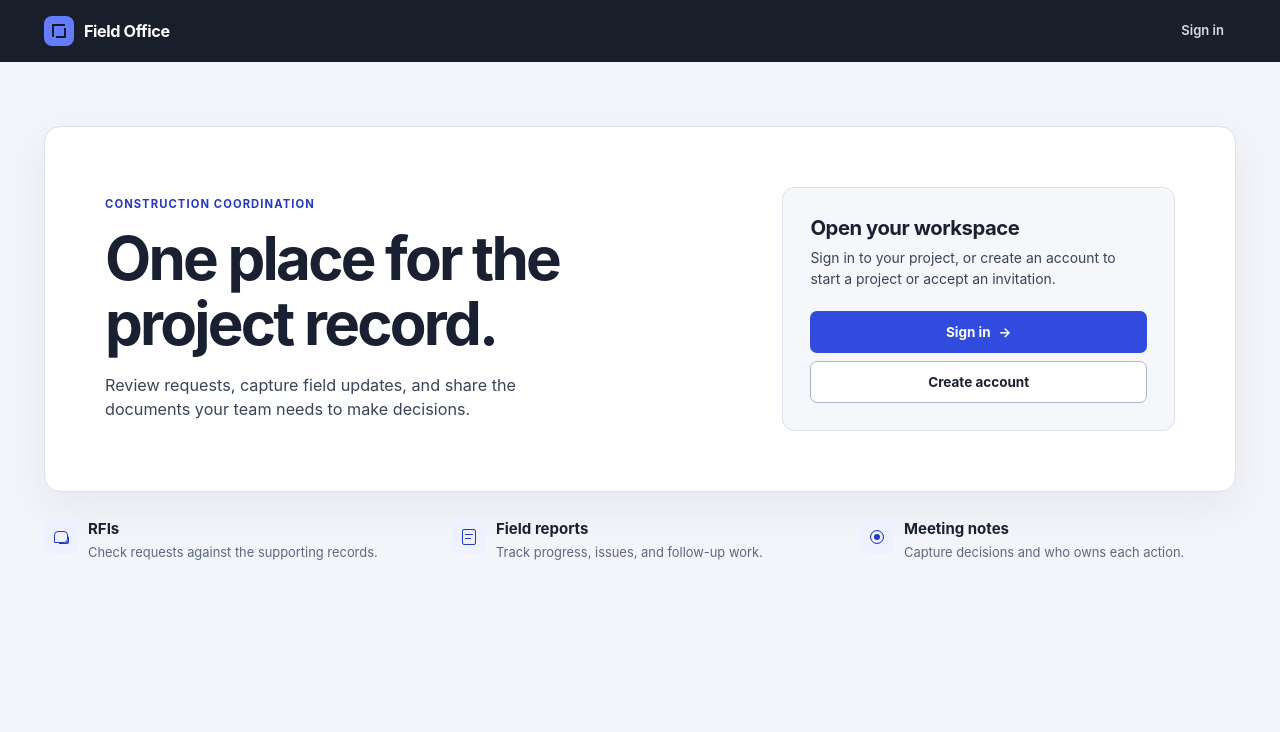
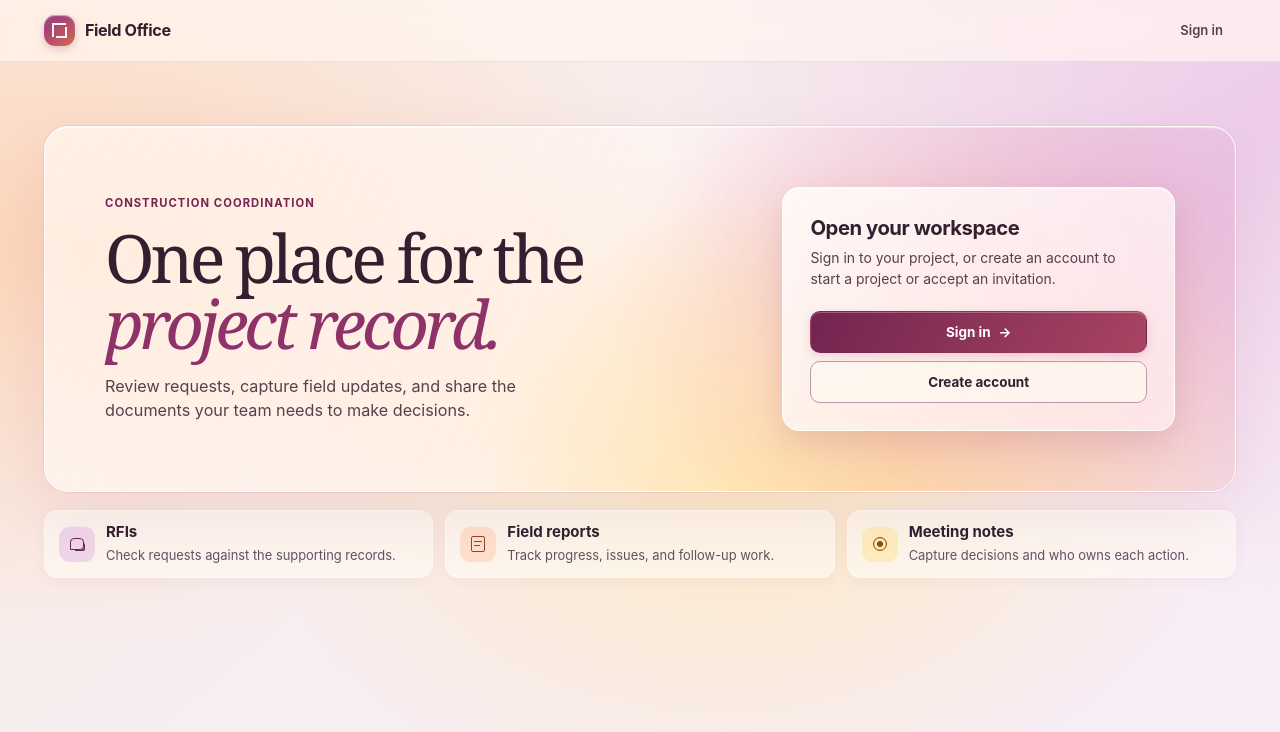
Before and after one commit to AnthonyFald/capstone-grp2, a plain HTML site: page demo-3/public/client/index.html in a window 1280 px wide. Drawn offline with Linux system fonts and the light colour scheme.

Commit message:
Give Field Office a warmer glass finish

```diff
--- a/demo-3/public/client/client.css
+++ b/demo-3/public/client/client.css
@@ -1,25 +1,29 @@
 :root {
   color-scheme: light;
-  --ink: #192032;
-  --body: #384459;
-  --muted: #5d6980;
-  --shell: #191e2b;
-  --ground: #f3f5fa;
-  --surface: #fff;
-  --subtle: #f6f7fb;
-  --line: #dce1eb;
-  --control: #aab5c9;
-  --accent: #304bdd;
-  --accent-hover: #243ac0;
-  --accent-soft: #eef1ff;
-  --focus: #6378ff;
+  --ink: #321f30;
+  --body: #57404d;
+  --muted: #675063;
+  --ground: #f9ede7;
+  --surface: #fffdfb;
+  --glass: #fffdfac2;
+  --subtle: #fbf1f0;
+  --line: #dfc8cf;
+  --control: #b999aa;
+  --accent: #8e3269;
+  --accent-hover: #732450;
+  --accent-soft: #f5e4f0;
+  --focus: #9c3571;
+  --coral: #bb4d37;
+  --coral-soft: #ffdfcc;
+  --amber: #895110;
+  --amber-soft: #ffebbd;
   --positive: #12624c;
   --positive-soft: #e6f6ee;
   --warning: #774d0c;
   --warning-soft: #fff2d8;
   --danger: #ad253d;
   --danger-soft: #ffedf0;
-  --radius: 12px;
+  --radius: 17px;
   --measure: 1192px;
   font: 15px/1.5 Inter, "Segoe UI Variable", "Segoe UI", system-ui, sans-serif;
   color: var(--ink);
@@ -28,7 +32,15 @@
 
 * { box-sizing: border-box; }
 [hidden] { display: none !important; }
-body { margin: 0; min-height: 100dvh; }
+body {
+  margin: 0;
+  min-height: 100dvh;
+  background:
+    radial-gradient(ellipse 65% 490px at 3% 31%, #ffc79d9c, transparent 80%),
+    radial-gradient(ellipse 57% 560px at 100% 14%, #eac3e7cc, transparent 85%),
+    radial-gradient(ellipse 40% 360px at 58% 60%, #ffe6aa9c, transparent 94%),
+    linear-gradient(140deg, var(--ground), #f8edf7 92%);
+}
 h1, h2, h3, p { margin: 0; }
 h1, h2, h3 { overflow-wrap: anywhere; }
 h1 { font-weight: 660; line-height: 1.08; letter-spacing: -.046em; }
@@ -52,23 +64,25 @@ button:disabled { cursor: not-allowed; opacity: .6; }
   gap: 32px;
   min-height: 62px;
   padding: 0 max(24px, calc((100% - var(--measure)) / 2));
-  background: var(--shell);
-  color: var(--surface);
+  border-bottom: 1px solid #9a35641c;
+  background: #fff7f0ac;
+  color: var(--ink);
+  backdrop-filter: blur(16px) saturate(125%);
 }
 .brand { display: inline-flex; align-items: center; gap: 10px; text-decoration: none; color: inherit; font-weight: 680; font-size: 1.08rem; letter-spacing: -.024em; white-space: nowrap; }
-.brand-mark { width: 30px; height: 30px; flex: none; position: relative; border-radius: 8px; background: #647cff; }
-.brand-mark::before, .brand-mark::after { content: ""; position: absolute; inset: 8px 9px 9px 8px; border: 2px solid #151b2c; border-right: 0; border-bottom: 0; }
-.brand-mark::after { inset: 12px 8px 8px 12px; border: 2px solid #151b2c; border-left: 0; border-top: 0; }
+.brand-mark { width: 31px; height: 31px; flex: none; position: relative; border-radius: 11px; background: linear-gradient(142deg, #a54178 28%, #d26950); box-shadow: inset 0 1px 1px #ffffff90, 0 3px 8px #98466343; }
+.brand-mark::before, .brand-mark::after { content: ""; position: absolute; inset: 8px 9px 9px 8px; border: 2px solid #fff7ed; border-right: 0; border-bottom: 0; }
+.brand-mark::after { inset: 12px 8px 8px 12px; border: 2px solid #fff7ed; border-left: 0; border-top: 0; }
 .top-nav, .header-actions, .actions { display: flex; align-items: center; flex-wrap: wrap; gap: 8px; }
 .header-actions { margin-left: auto; }
-.top-nav :is(a, button), .header-actions .button { display: inline-flex; align-items: center; min-height: 42px; padding: 7px 11px; border: 1px solid transparent; border-radius: 7px; color: #d3daed; background: transparent; text-decoration: none; font-size: .87rem; font-weight: 620; white-space: nowrap; }
-.top-nav :is(a, button):hover, .top-nav a[aria-current], .header-actions .button:hover { color: white; background: #2b3348; }
+.top-nav :is(a, button), .header-actions .button { display: inline-flex; align-items: center; min-height: 42px; padding: 7px 12px; border: 1px solid transparent; border-radius: 10px; color: var(--body); background: transparent; text-decoration: none; font-size: .87rem; font-weight: 630; white-space: nowrap; }
+.top-nav :is(a, button):hover, .top-nav a[aria-current], .header-actions .button:hover { color: var(--accent-hover); background: #a84e8120; }
 
-.button { display: inline-flex; align-items: center; justify-content: center; gap: 8px; min-height: 42px; padding: 8px 13px; border: 1px solid transparent; border-radius: 7px; font-size: .9rem; font-weight: 660; text-decoration: none; }
-.button-primary { color: white; background: var(--accent); }
+.button { display: inline-flex; align-items: center; justify-content: center; gap: 8px; min-height: 42px; padding: 8px 13px; border: 1px solid transparent; border-radius: 10px; font-size: .9rem; font-weight: 660; text-decoration: none; }
+.button-primary { color: white; background: linear-gradient(118deg, var(--accent-hover), #a84462); box-shadow: inset 0 1px 0 #ffffff44, 0 3px 10px #94315e2b; }
 .button-primary:hover { background: var(--accent-hover); }
-.button-secondary { color: var(--ink); background: var(--surface); border-color: var(--control); }
-.button-secondary:hover { color: var(--accent-hover); background: var(--accent-soft); border-color: #8c9bf2; }
+.button-secondary { color: var(--ink); background: #fffaf2a8; border-color: var(--control); }
+.button-secondary:hover { color: var(--accent-hover); background: var(--accent-soft); border-color: #b86696; }
 .button-quiet { color: var(--accent-hover); background: transparent; }
 .button-quiet:hover { background: var(--accent-soft); }
 .wide { width: 100%; }
@@ -78,38 +92,46 @@ button:disabled { cursor: not-allowed; opacity: .6; }
 .kicker { color: var(--muted); font-size: .75rem; font-weight: 670; letter-spacing: .095em; text-transform: uppercase; }
 .lead { color: var(--body); font-size: 1.08rem; }
 .field-help { color: var(--muted); font-size: .86rem; }
-.panel { min-width: 0; padding: 20px; border: 1px solid var(--line); border-radius: var(--radius); background: var(--surface); box-shadow: 0 1px 2px #171f3108; }
-.notice { padding: 10px 13px; border: 1px solid #c5cff8; border-radius: 8px; background: var(--accent-soft); color: #303d79; font-size: .9rem; }
+.panel { min-width: 0; padding: 20px; border: 1px solid #fffdf9; border-radius: var(--radius); background: var(--glass); box-shadow: 0 7px 25px #63224414, 0 0 0 1px #c193a31f, inset 0 1px 0 #fff; backdrop-filter: blur(14px) saturate(132%); }
+.notice { padding: 10px 13px; border: 1px solid #c68fb582; border-radius: 10px; background: #ffeff8d9; color: var(--accent-hover); font-size: .9rem; }
 .global-message { margin-top: 14px; }
 
 .landing { padding: clamp(36px, 8vh, 82px) 0 48px; }
 .entry-layout {
+  position: relative;
+  isolation: isolate;
   display: grid;
   grid-template-columns: minmax(0, 1fr) minmax(320px, .64fr);
   gap: clamp(25px, 5vw, 76px);
   align-items: center;
   padding: clamp(26px, 5vw, 60px);
-  border: 1px solid var(--line);
-  border-radius: 16px;
-  background: var(--surface);
-  box-shadow: 0 14px 40px #151d3410;
+  border: 1px solid #fff9f8;
+  border-radius: 24px;
+  background: linear-gradient(115deg, #fff9, #fff8f26e 64%, #eed2ed72);
+  box-shadow: 0 20px 64px #83154e14, 0 0 0 1px #c193a32e, inset 0 1px 1px #fff;
+  backdrop-filter: blur(16px) saturate(128%);
+  overflow: hidden;
 }
+.entry-layout::before { content: ""; position: absolute; z-index: -1; inset: -5% -12% -42% 38%; pointer-events: none; background: radial-gradient(ellipse at 56% 38%, #f19eac74, transparent 55%), radial-gradient(ellipse at 45% 70%, #ffd1788c, transparent 62%), radial-gradient(ellipse at 72% 18%, #c083bd48, transparent 53%); }
 .entry-copy .kicker { color: var(--accent-hover); margin-bottom: 13px; }
-.entry-copy h1 { max-width: 17ch; font-size: clamp(2.25rem, 4.7vw, 4rem); text-wrap: balance; }
+.entry-copy h1 { max-width: 14ch; font: 500 clamp(2.6rem, 5.6vw, 4.45rem)/.99 Georgia, Cambria, serif; letter-spacing: -.059em; text-wrap: balance; }
+.entry-copy h1 em { color: var(--accent); font-weight: 500; }
 .entry-copy .lead { max-width: 43ch; margin-top: 17px; }
-.access-panel { padding: clamp(18px, 3vw, 27px); background: var(--subtle); box-shadow: none; }
+.access-panel { padding: clamp(18px, 3vw, 27px); background: linear-gradient(142deg, #fffaf8ed, #fff5f9ad); box-shadow: inset 0 1px 1px #fff, 0 12px 32px #8b395927; }
 .access-panel h2 { font-size: 1.35rem; }
 .access-panel p { color: var(--body); margin: 8px 0 21px; font-size: .93rem; }
 .access-panel .button + .button { margin-top: 8px; }
-.entry-tools { display: grid; grid-template-columns: repeat(3, minmax(0, 1fr)); gap: 20px 32px; list-style: none; padding: 0; margin: 28px 0 0; }
-.entry-tools li { display: flex; gap: 10px; align-items: start; min-width: 0; }
+.entry-tools { display: grid; grid-template-columns: repeat(3, minmax(0, 1fr)); gap: 12px; list-style: none; padding: 0; margin: 18px 0 0; }
+.entry-tools li { display: flex; gap: 11px; align-items: center; min-width: 0; padding: 12px 14px; border: 1px solid #fff9f4; border-radius: 13px; background: #fffaf4a1; box-shadow: 0 3px 14px #7324500d; }
 .entry-tools h2 { font-size: 1rem; letter-spacing: 0; }
 .entry-tools p { color: var(--muted); font-size: .86rem; margin-top: 4px; }
-.tool-icon { display: inline-grid; place-items: center; flex: none; width: 34px; height: 34px; border-radius: 8px; color: var(--accent-hover); background: var(--accent-soft); }
+.tool-icon { display: inline-grid; place-items: center; flex: none; width: 36px; height: 36px; border-radius: 11px; color: var(--accent-hover); background: #efd5e9; box-shadow: inset 0 1px 1px #fff8; }
+.tool-icon.report { color: #9c3e2e; background: var(--coral-soft); }
+.tool-icon.meeting { color: var(--amber); background: var(--amber-soft); }
 .tool-icon::before { content: ""; width: 12px; height: 14px; border: 1.5px solid currentColor; border-radius: 2px; }
 .tool-icon.request::before { height: 10px; border-radius: 4px 4px 4px 0; box-shadow: 3px 3px 0 -2px currentColor; }
 .tool-icon.report::before { background: linear-gradient(currentColor, currentColor) 2px 4px / 8px 1px no-repeat, linear-gradient(currentColor, currentColor) 2px 8px / 6px 1px no-repeat; }
-.tool-icon.meeting::before { height: 12px; border-radius: 50%; box-shadow: inset 0 0 0 3px var(--accent-soft), inset 0 0 0 6px currentColor; }
+.tool-icon.meeting::before { height: 12px; border-radius: 50%; box-shadow: inset 0 0 0 3px var(--amber-soft), inset 0 0 0 6px currentColor; }
 
 .auth-layout { max-width: 450px; padding: 35px 0 56px; }
 .auth-intro { margin-bottom: 20px; }
@@ -133,13 +155,14 @@ input[type=checkbox] { flex: none; margin: 3px 0 0; width: 16px; height: 16px; a
 .form-error { margin-top: 8px; color: var(--danger); font-size: .89rem; font-weight: 620; }
 
 .workspace { padding: 26px 0 48px; }
-.project-header { display: flex; justify-content: space-between; gap: 12px; align-items: end; padding: 9px 0 16px; border-bottom: 1px solid var(--line); }
+.project-header { display: flex; justify-content: space-between; gap: 12px; align-items: end; padding: 17px 19px; border: 1px solid #fff9f5; border-radius: var(--radius); background: linear-gradient(110deg, #fff7, #fff4edb8, #f9e4f9a5); box-shadow: 0 5px 15px #96186312; backdrop-filter: blur(12px) saturate(125%); }
+.project-header .kicker { color: var(--accent-hover); }
 .project-header > div:first-child { min-width: 0; }
 .project-header h1 { font-size: clamp(1.85rem, 4vw, 2.65rem); margin: 4px 0 6px; }
 .project-header .lead { font-size: .94rem; }
 .project-header .actions { justify-content: flex-end; flex-shrink: 0; }
 .status-line { display: flex; align-items: center; flex-wrap: wrap; gap: 4px 9px; color: var(--muted); font-size: .85rem; margin-top: 10px; }
-.badge { display: inline-flex; align-items: center; width: fit-content; max-width: 100%; padding: 3px 8px; border-radius: 5px; color: #454f67; background: #eef1f7; font-size: .76rem; font-weight: 670; overflow-wrap: anywhere; }
+.badge { display: inline-flex; align-items: center; width: fit-content; max-width: 100%; padding: 3px 8px; border-radius: 8px; color: #694256; background: #f6e5ee; font-size: .76rem; font-weight: 670; overflow-wrap: anywhere; }
 .badge.online, .badge.completed, .badge.approved, .badge.already_answered { color: var(--positive); background: var(--positive-soft); }
 .badge.waiting, .badge.queued, .badge.running, .badge.needs_review { color: var(--warning); background: var(--warning-soft); }
 .badge.failed, .badge.flag_conflict { color: var(--danger); background: var(--danger-soft); }
@@ -147,8 +170,10 @@ input[type=checkbox] { flex: none; margin: 3px 0 0; width: 16px; height: 16px; a
 .workspace-workflows { margin-top: 24px; }
 .workspace-workflows h2 { font-size: 1.08rem; }
 .workflow-grid { display: grid; grid-template-columns: repeat(3, minmax(0, 1fr)); gap: 10px; margin-top: 9px; }
-.workflow-launch { display: grid; grid-template-columns: auto minmax(0, 1fr) auto; align-items: center; gap: 10px; min-height: 66px; text-align: left; color: var(--ink); background: var(--surface); padding: 10px 12px; border: 1px solid var(--control); border-radius: 9px; }
-.workflow-launch:hover { border-color: var(--accent); background: #f7f8ff; }
+.workflow-launch { display: grid; grid-template-columns: auto minmax(0, 1fr) auto; align-items: center; gap: 10px; min-height: 69px; text-align: left; color: var(--ink); background: linear-gradient(115deg, #fffa, #f5dff0bb); padding: 10px 12px; border: 1px solid #fff8f7; border-radius: 13px; box-shadow: 0 3px 15px #69254614, 0 0 0 1px #c193a32e, inset 0 1px 1px #fffc; }
+.workflow-launch[data-workflow=daily] { background: linear-gradient(115deg, #fffa, #ffdbc8d1); }
+.workflow-launch[data-workflow=meeting] { background: linear-gradient(115deg, #fffa, #ffe9babe); }
+.workflow-launch:hover { border-color: #bd759e; background: #fff8f5; }
 .workflow-launch strong, .workflow-launch small { display: block; }
 .workflow-launch strong { font-size: .94rem; font-weight: 660; overflow-wrap: anywhere; }
 .workflow-launch small { margin-top: 2px; color: var(--muted); font-size: .81rem; }
@@ -161,7 +186,9 @@ input[type=checkbox] { flex: none; margin: 3px 0 0; width: 16px; height: 16px; a
 .section-title select { font-size: .84rem; }
 .section-title .button { flex-shrink: 0; }
 .metrics-grid { display: grid; grid-template-columns: repeat(3, minmax(0, 1fr)); gap: 1px; overflow: hidden; border: 1px solid var(--line); border-radius: 8px; background: var(--line); }
-.metric { min-width: 0; padding: 10px 12px; background: var(--subtle); }
+.metric { min-width: 0; padding: 10px 12px; background: linear-gradient(144deg, #fff9f5, #f6e6f4); }
+.metric:nth-child(2) { background: linear-gradient(144deg, #fff9f5, #ffe9d9); }
+.metric:nth-child(3) { background: linear-gradient(144deg, #fff9f5, #f9ebd1); }
 .metric strong { display: block; font-size: 1.35rem; line-height: 1; font-weight: 660; font-variant-numeric: tabular-nums; }
 .metric span { display: block; margin-top: 4px; color: var(--muted); font-size: .8rem; line-height: 1.3; }
 #runs { margin-top: 12px; }
@@ -184,8 +211,8 @@ input[type=checkbox] { flex: none; margin: 3px 0 0; width: 16px; height: 16px; a
 .board-list li:last-child { padding-bottom: 0; }
 .board-list span { display: block; margin-top: 3px; color: var(--muted); font-size: .86rem; }
 
-dialog { width: min(712px, calc(100% - 28px)); max-height: calc(100dvh - 28px); margin: auto; padding: clamp(14px, 3.1vw, 23px); color: var(--ink); background: var(--surface); border: 1px solid var(--line); border-radius: var(--radius); box-shadow: 0 20px 68px #151b4260; }
-dialog::backdrop { background: #191e2b96; }
+dialog { width: min(712px, calc(100% - 28px)); max-height: calc(100dvh - 28px); margin: auto; padding: clamp(14px, 3.1vw, 23px); color: var(--ink); background: #fff8f4f5; border: 1px solid #fffaf4; border-radius: var(--radius); box-shadow: 0 20px 68px #5d224857; backdrop-filter: blur(14px); }
+dialog::backdrop { background: #351e3463; backdrop-filter: blur(4px); }
 .narrow-dialog { max-width: 440px; }
 .dialog-head { display: flex; align-items: start; justify-content: space-between; gap: 10px; margin-bottom: 16px; border-bottom: 1px solid var(--line); padding-bottom: 12px; }
 .dialog-head h2 { margin-top: 4px; }
@@ -205,7 +232,7 @@ dialog::backdrop { background: #191e2b96; }
 .result-summary, .result-item p { color: var(--body); white-space: pre-wrap; overflow-wrap: anywhere; margin: 7px 0; }
 .result-item { margin: 9px 0; padding: 12px; border: 1px solid var(--line); border-radius: 8px; }
 .result-item h3 { margin: 5px 0; }
-.result-item blockquote, .sources blockquote { margin: 8px 0; padding-left: 10px; border-left: 3px solid #acbafe; color: var(--body); font-size: .86rem; white-space: pre-wrap; overflow-wrap: anywhere; }
+.result-item blockquote, .sources blockquote { margin: 8px 0; padding-left: 10px; border-left: 3px solid #d78abc; color: var(--body); font-size: .86rem; white-space: pre-wrap; overflow-wrap: anywhere; }
 .result-item summary, .sources summary, .saved-guidance-form summary { padding: 4px 0; cursor: pointer; color: var(--accent-hover); font-size: .88rem; font-weight: 650; }
 .review-form, .review-receipt { margin-top: 12px; padding-top: 12px; border-top: 1px solid var(--line); }
 .review-form h3, .review-receipt h3 { margin-bottom: 6px; }
@@ -235,7 +262,7 @@ dialog::backdrop { background: #191e2b96; }
   .entry-tools { grid-template-columns: minmax(0, 1fr); gap: 12px; margin-top: 18px; }
   .auth-layout { padding: 22px 0 34px; }
   .panel { padding: 15px; }
-  .project-header { flex-wrap: wrap; align-items: start; padding-top: 0; }
+  .project-header { flex-wrap: wrap; align-items: start; padding: 14px; }
   .project-header .actions { justify-content: flex-start; }
   .workspace { padding-top: 18px; }
   .workflow-grid, #project-record-groups, .workspace-grid:has(> #review-workspace[hidden]) #project-record-groups { grid-template-columns: minmax(0, 1fr); }
--- a/demo-3/public/client/index.html
+++ b/demo-3/public/client/index.html
@@ -3,7 +3,7 @@
 <head>
   <meta charset="utf-8">
   <meta name="viewport" content="width=device-width, initial-scale=1">
-  <meta name="theme-color" content="#191e2b">
+  <meta name="theme-color" content="#f9ede7">
   <meta name="description" content="Field Office connects construction reviews, documents, tasks, and milestones in one project workspace.">
   <title>Field Office</title>
   <link rel="stylesheet" href="./client.css">
@@ -26,7 +26,7 @@
       <div class="entry-layout">
         <div class="entry-copy">
           <p class="kicker">Construction coordination</p>
-          <h1 id="home-heading">One place for the project record.</h1>
+          <h1 id="home-heading">One place for the <em>project record.</em></h1>
           <p class="lead">Review requests, capture field updates, and share the documents your team needs to make decisions.</p>
         </div>
         <div class="access-panel panel" id="landing-auth">
```
